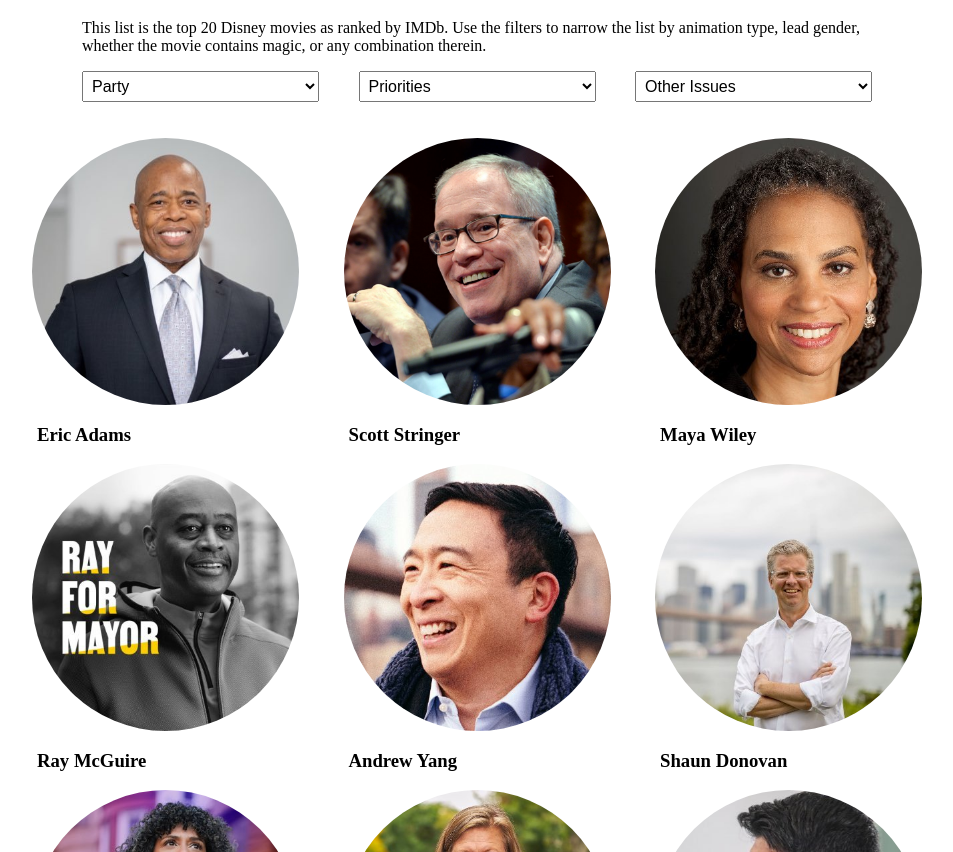
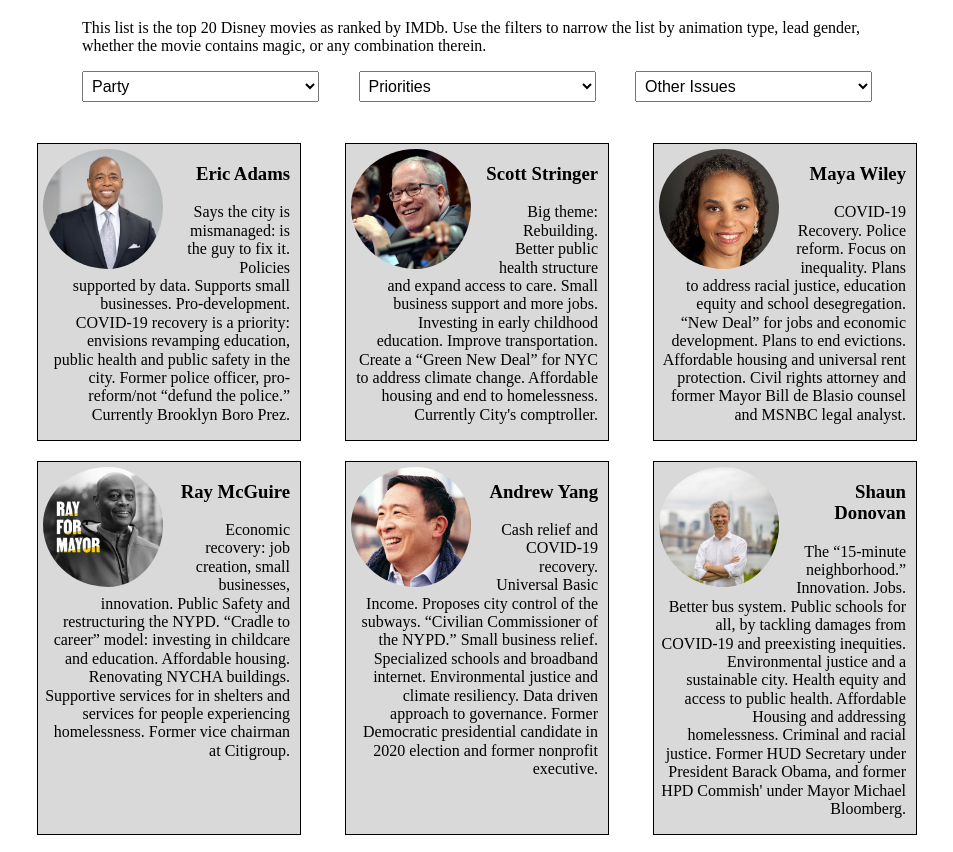
Before and after one commit to OliviaBensimon/filter-assignment, a plain HTML site: page index.html in a window 1280 px wide. Shown: the part 66-918 px from the top of the page, without its empty margins (163-1116 px from the left). Drawn offline with nearby package versions, Linux system fonts and the light colour scheme.

Commit message:
adding candidate bios

```diff
--- a/index.html
+++ b/index.html
@@ -85,35 +85,49 @@
     </div>
     <div class="container photo">
       <section class="flex">
+
         <div class="item active dem safety economy housing health covid">
           <a href="https://www.ericadams2021.com/">
             <img src="images/eric-adams.jpg" /> </a>
           <h3>Eric Adams</h3>
+          <p> Says the city is mismanaged: is the guy to fix it. Policies supported by data. Supports small businesses. Pro-development. COVID-19 recovery is a priority: envisions revamping education, public health and public safety in the city.
+            Former police officer,
+            pro-reform/not “defund the police.” Currently Brooklyn Boro Prez. </p>
         </div>
 
         <div class="item active dem health education economy climate housing transportation covid">
-          <img src="images/scott-stringer.png" />
+          <a href="https://stringerformayor.com/plans/"> <img src="images/scott-stringer.png" /> </a>
           <h3>Scott Stringer</h3>
+          <p> Big theme: Rebuilding. Better public health structure and expand access to care. Small business support and more jobs. Investing in early childhood education. Improve transportation. Create a “Green New Deal” for NYC to address climate
+            change. Affordable housing and end to homelessness. Currently City's comptroller. </p>
         </div>
 
-        <div class="item active dem justice police housing climate covid health police-priority">
-          <img src="images/maya-wiley.jpg" />
+        <div class="item active dem justice police housing climate covid health ">
+          <a href="https://mayawileyformayor.com/priorities/"> <img src="images/maya-wiley.jpg" /> </a>
           <h3>Maya Wiley</h3>
+          <p> COVID-19 Recovery. Police reform. Focus on inequality. Plans to address racial justice, education equity and school desegregation. “New Deal” for jobs and economic development. Plans to end evictions. Affordable housing and universal
+            rent protection. Civil rights attorney and former Mayor Bill de Blasio counsel and MSNBC legal analyst. </p>
         </div>
 
-        <div class="item active dem economy safety education housing racial-justice-priority">
-          <img src="images/ray-mcguire.jpg" />
+        <div class="item active dem economy safety education housing ">
+          <a href="https://www.rayformayor.com/issues"> <img src="images/ray-mcguire.jpg" /> </a>
           <h3>Ray McGuire</h3>
+          <p> Economic recovery: job creation, small businesses, innovation. Public Safety and restructuring the NYPD. “Cradle to career” model: investing in childcare and education. Affordable housing. Renovating NYCHA buildings. Supportive services
+            for in shelters and services for people experiencing homelessness. Former vice chairman at Citigroup. </p>
         </div>
 
         <div class="item active dem covid justice housing climate transportation">
-          <img src="images/andrew-yang.jpg" />
+          <a href="https://www.yangforny.com/policies"> <img src="images/andrew-yang.jpg" /> </a>
           <h3>Andrew Yang</h3>
+          <p> Cash relief and COVID-19 recovery. Universal Basic Income. Proposes city control of the subways. “Civilian Commissioner of the NYPD.” Small business relief. Specialized schools and broadband internet. Environmental justice and climate
+            resiliency. Data driven approach to governance. Former Democratic presidential candidate in 2020 election and former nonprofit executive. </p>
         </div>
 
-        <div class="item active dem education climate housing transportation justice economony climate-priority">
-          <img src="images/shaun-donovan.jpg" />
+        <div class="item active dem education climate housing transportation justice economony ">
+          <a href="https://shaunfornyc.com/issues/"> <img src="images/shaun-donovan.jpg" /> </a>
           <h3>Shaun Donovan</h3>
+          <p> The “15-minute neighborhood.” Innovation. Jobs. Better bus system. Public schools for all, by tackling damages from COVID-19 and preexisting inequities. Environmental justice and a sustainable city. Health equity and access to public
+            health. Affordable Housing and addressing homelessness. Criminal and racial justice. Former HUD Secretary under President Barack Obama, and former HPD Commish' under Mayor Michael Bloomberg. </p>
         </div>
 
         <div class="item active dem police housing income community">
@@ -122,11 +136,13 @@
         </div>
 
         <div class="item active dem covid climate transportation housing education police">
-          <img src="images/kathryn-garcia.jpg" />
+          <a href="https://www.kgfornyc.com/policy/"> <img src="images/kathryn-garcia.jpg" /> </a>
           <h3>Kathryn Garcia</h3>
+          <p> Government efficiency. COVID-19 Recovery. “Excellent basic services.” Fighting climate change. Composting Wants to create a pipeline between university and jobs. Free childcare for lower-income families. Affordable housing. Universal
+            broadband. Police reform and increased implicit bias training. More bus and bike lanes. Former DOS Commish’. </p>
         </div>
 
-        <div class="item active dem immigration covid economy housing health transportation safety climate education immigration-priority">
+        <div class="item active dem immigration covid economy housing health transportation safety climate education ">
           <img src="images/carlos-menchaca.jpg" />
           <h3>Carlos Menchaca</h3>
         </div>
@@ -171,6 +187,11 @@
           <h3>Aaron Foldenauer</h3>
         </div>
 
+        <div class="item active dem education health housing public-safety">
+          <img src="images/Quanda-Francis.jpg" />
+          <h3>Quanda Francis</h3>
+        </div>
+
         <div class="item active rep">
           <img src="images/William-Pepitone.jpg" />
           <h3>William Pepitone</h3>
@@ -191,11 +212,6 @@
           <h3>Eddie Cullen</h3>
         </div>
 
-        <div class="item active dem">
-          <img src="images/Quanda-Francis.jpg" />
-          <h3>Quanda Francis</h3>
-        </div>
-
     </div>
     </section>
     </div>
--- a/style.css
+++ b/style.css
@@ -28,7 +28,7 @@
 
 .container.photo {
     max-width: 900px;
-    padding: 5px;
+    padding: 10px;
 }
 
 img {
@@ -57,10 +57,19 @@
 .flex .item {
     flex-basis: 48%;
     display: none;
+    border: solid 0.5px;
+    margin-bottom: 20px;
+    background-color: #d9d9d9;
+    text-align: right;
 }
 
 .flex .item h3 {
-    padding: 0 5px;
+    padding-right: 10px;
+}
+
+.flex .item p {
+    padding-right: 10px;
+    padding-left: 5px;
 }
 
 .flex .item.active {
@@ -69,6 +78,11 @@
 
 .flex .item img {
     border-radius: 50%;
+    max-width: 140px;
+    float: left;
+    padding-right: 15px;
+    padding-top: 5px;
+    padding-left: 5px;
 }
 
 /* Tablet/Desktop overrides */
```
